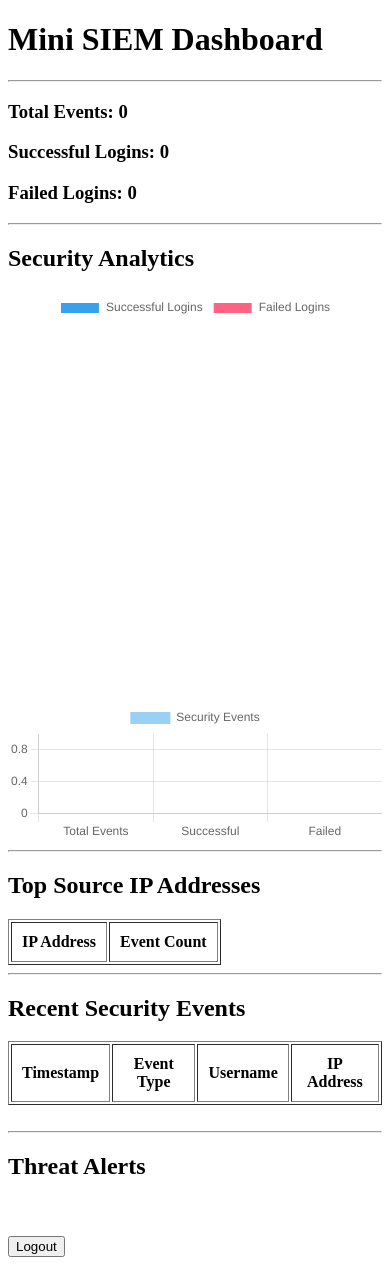
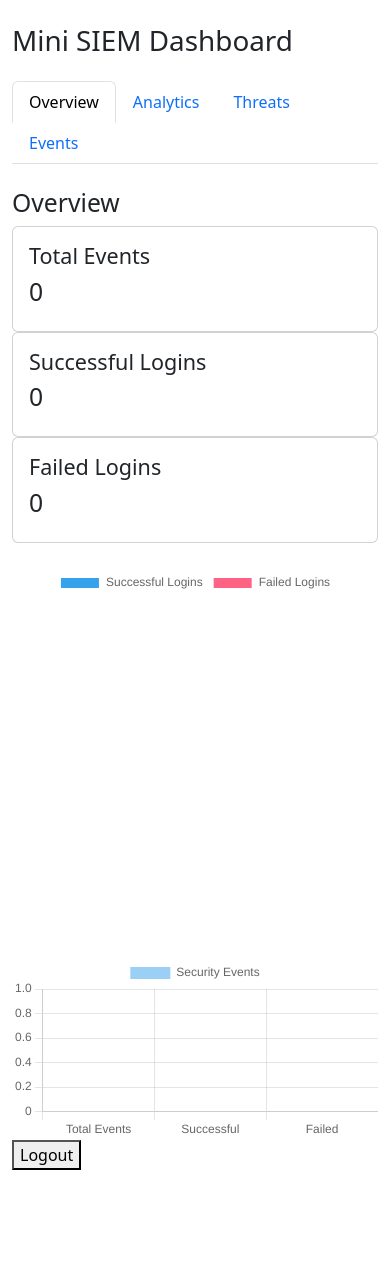
Before and after one commit to Jithendra-ayesh/mini-siem-dashboard, a Flask app: page /dashboard in a window 390 px wide. After the commit the page ends 1170 px from the top, so only its background shows below. Run offline with Flask 3, Linux system fonts and the light colour scheme; the visitor is signed in with stand-in values (Sample User, id 1); lists and menus that the app fills with data are empty.

Commit message:
Redesign dashboard with tabbed interface

```diff
--- a/templates/dashboard.html
+++ b/templates/dashboard.html
@@ -3,38 +3,100 @@
 <head>
     <title>Mini SIEM Dashboard</title>
     <script src="https://cdn.jsdelivr.net/npm/chart.js"></script>
+    <link href="https://cdn.jsdelivr.net/npm/bootstrap@5.3.3/dist/css/bootstrap.min.css" rel="stylesheet">
 </head>
-<body>
+<body class="container mt-4">
 
-    <h1>Mini SIEM Dashboard</h1>
+    <h1 class="mb-4">
+        Mini SIEM Dashboard
+    </h1>
 
-    <hr>
+    <ul class="nav nav-tabs" id="dashboardTabs">
 
-    <h3>
-        Total Events: {{ total_events }}
-    </h3>
-    <h3>
-        Successful Logins: {{ successful_logins }}
-    </h3>
-    <h3>
-        Failed Logins: {{ failed_logins }}
-    </h3>
+        <li class="nav-item">
+            <button class="nav-link active"
+                    data-bs-toggle="tab"
+                    data-bs-target="#overview">
+                Overview
+            </button>
+        </li>
 
-    <hr>
+        <li class="nav-item">
+            <button class="nav-link"
+                    data-bs-toggle="tab"
+                    data-bs-target="#analytics">
+                Analytics
+            </button>
+        </li>
 
-    <h2>Security Analytics</h2>
+        <li class="nav-item">
+            <button class="nav-link"
+                    data-bs-toggle="tab"
+                    data-bs-target="#threats">
+                Threats
+            </button>
+        </li>
 
-    <canvas id="loginChart"
-            width="40"
-            height="15">
-    </canvas>
+        <li class="nav-item">
+            <button class="nav-link"
+                    data-bs-toggle="tab"
+                    data-bs-target="#events">
+                Events
+            </button>
+        </li>
 
-    <br><br>
+    </ul>
 
-    <canvas id="eventChart"
-            width="400"
-            height="150">
-    </canvas>
+    <div class="tab-content mt-4">
+
+        <div class="tab-pane fade show active"
+        id="overview">
+
+        <h2>Overview</h2>
+
+        <div class="row">
+
+            <div class="col-md-4">
+                <div class="card p-3">
+                    <h4>Total Events</h4>
+                    <h2>{{ total_events }}</h2>
+                </div>
+            </div>
+
+            <div class="col-md-4">
+                <div class="card p-3">
+                    <h4>Successful Logins</h4>
+                    <h2>{{ successful_logins }}</h2>
+                </div>
+            </div>
+
+            <div class="col-md-4">
+                <div class="card p-3">
+                    <h4>Failed Logins</h4>
+                    <h2>{{ failed_logins }}</h2>
+                </div>
+            </div>
+
+        </div>
+
+        <br>
+
+        <canvas id="loginChart"></canvas>
+
+        <br>
+
+        <canvas id="eventChart"></canvas>
+
+    </div>
+
+    <div class="tab-pane fade"
+        id="analytics">
+
+        <h2>Analytics</h2>
+
+        <p>
+            Advanced analytics coming soon...
+        </p>
 
         <hr>
 
@@ -55,7 +117,10 @@
             {% endfor %}
         </table>
 
-    <hr>
+    </div>
+
+        <div class="tab-pane fade"
+        id="events">
 
         <h2>Recent Security Events</h2>
 
@@ -99,8 +164,11 @@
             {% endfor %}
 
         </table>
-    <br>
-    <hr>
+
+    </div>
+
+        <div class="tab-pane fade"
+        id="threats">
 
         <h2>Threat Alerts</h2>
 
@@ -140,7 +208,9 @@
 
         {% endfor %}
 
-    <br><br>
+
+    </div>
+    </div>
 
     <a href="/logout">
         <button>Logout</button>
@@ -198,5 +268,7 @@
     <script>
         setInterval(function() {location.reload();}, 5000);
     </script>
+
+    <script src="https://cdn.jsdelivr.net/npm/bootstrap@5.3.3/dist/js/bootstrap.bundle.min.js"></script>
 </body>
 </html>
```
Also changed, not shown: 1 other file. Lines whose indentation alone changed are shown as unchanged.
